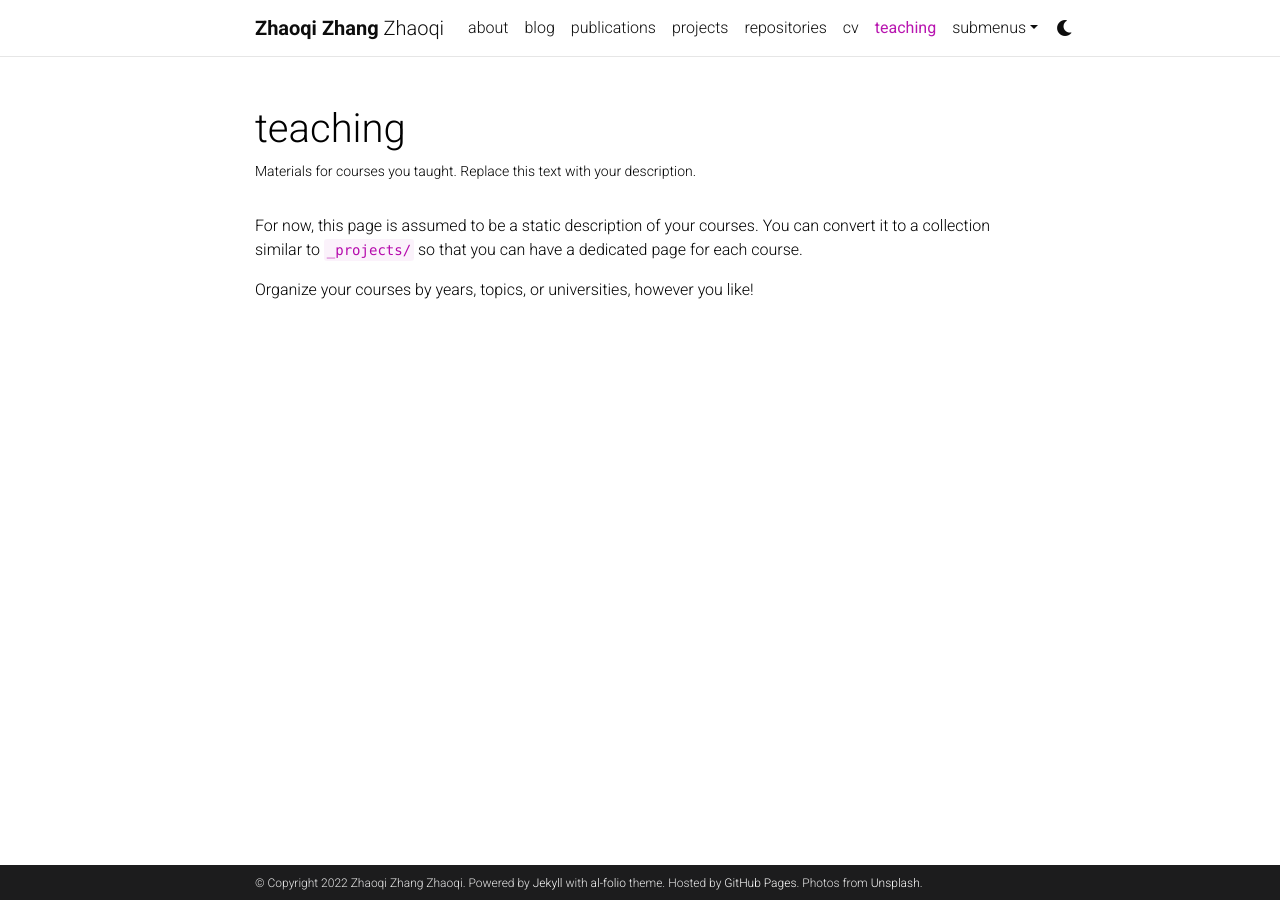
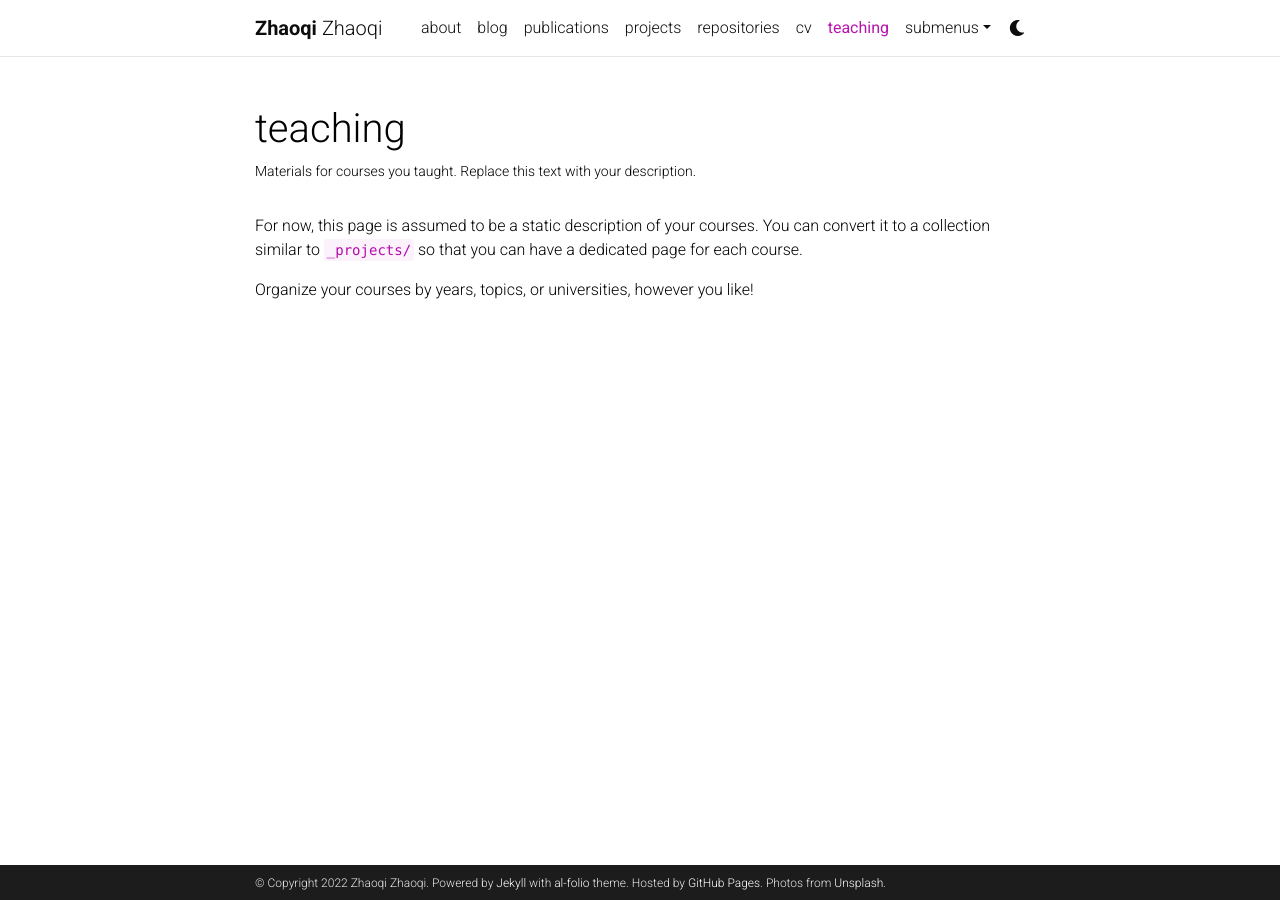
Before and after one commit to RoyZhang7/royzhang7.github.io, a Jekyll site: the page built from _pages/teaching.md, in a window 1280 px wide. Built offline with Jekyll 4.4.1, drawn with Linux system fonts in a browser that asks for light colours; comment, search, counter and statistics services are not loaded; a style sheet for code colours, icons or effects is not loaded.

Commit message:
update config

```diff
--- a/_config.yml
+++ b/_config.yml
@@ -3,7 +3,7 @@
 # -----------------------------------------------------------------------------
 
 title: blank # the website title (if blank, full name will be used instead)
-first_name: Zhaoqi Zhang
+first_name: Zhaoqi
 middle_name:
 last_name: Zhaoqi
 email: Zhaoqi.Zhang@tufts.edu
```
